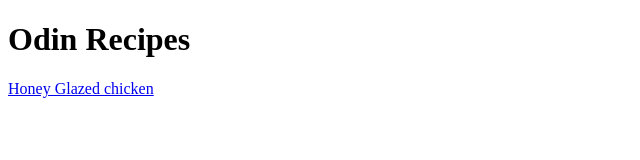
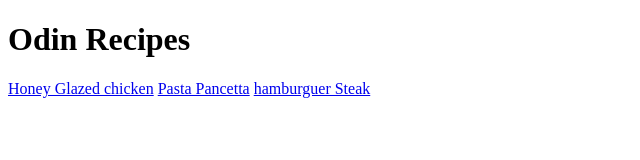
Before and after one commit to adrirodriguez20/odin-recipes, a plain HTML site: page index.html in a window 1280 px wide. Shown: the whole page, without its empty margins (0-640 px from the left). Drawn offline with Linux system fonts and the light colour scheme.

Commit message:
Main index page completed

```diff
--- a/index.html
+++ b/index.html
@@ -7,5 +7,7 @@
 <body>
     <h1>Odin Recipes</h1>
     <a href="recipes/chicken.html" target="_blank">Honey Glazed chicken</a>
+    <a href="recipes/pasta-panceta.html" target="_blank">Pasta Pancetta</a>
+    <a href="recipes/hamburguer.html" target="_blank">hamburguer Steak</a>
 </body>
 </html>
```
